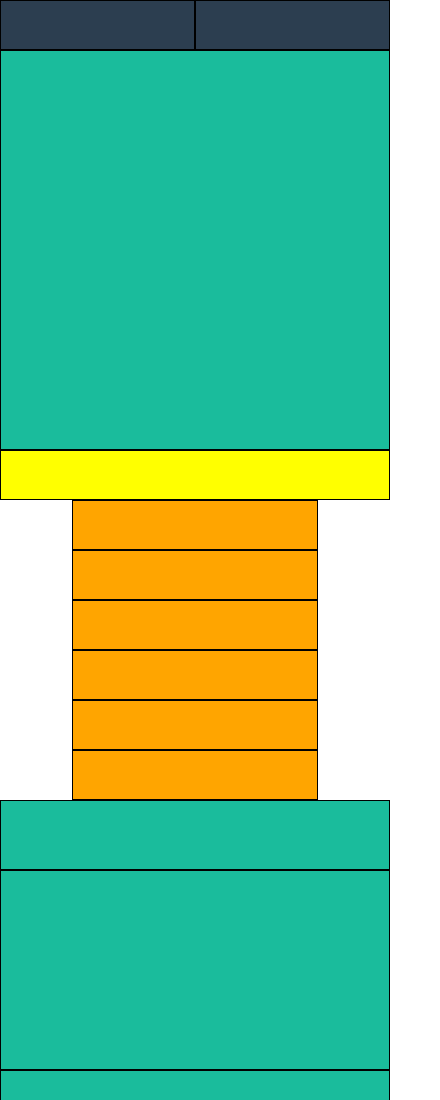
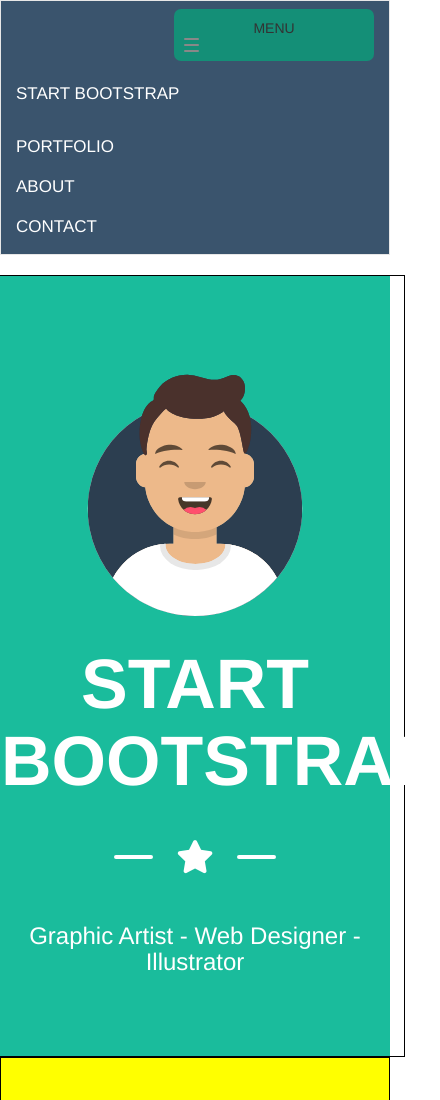
Before and after one commit to Mirko01-rgb/html-css-bootstrap-freelancer, a plain HTML site: page index.html in a window 390 px wide. Shown: the top 1100 px of the page, 440 px wide, since content can reach past the window. Drawn offline with nearby package versions, Linux system fonts and the light colour scheme.

Commit message:
Jumbotron

```diff
--- a/css/style.css
+++ b/css/style.css
@@ -13,23 +13,62 @@
 
 }
 
-
 /* PARTE HEADER */
 
 /* header menù */
-.header-menù .row .col-xs-6{
- background-color: #2C3E50;
+header .container-fluid{
+  background-color: #3A546D;
 }
 
+/* COLOR PORTFOLIO ABOUT CONTACT  E    START BOOTSTRAP*/
+.navbar-default .navbar-nav>li>a, .navbar-default .navbar-brand{
+  color: white;
+  font-size: 17px;
+}
+
+
+
 /* jumbotron */
-.rule-jumbotron .row .col-xs-12{
+.rule-jumbotron{
   background-color: #1ABC9C;
+text-align: center;   /* tutto il contenitore è centrato */
   /* debug */
   min-height: 400px;
 }
 
+.rule-jumbotron img{
+  height: 250px;
+ display: block;
+ margin: 0 auto 30px;
+ margin-top: 90px;
+}
 
+.rule-jumbotron h1{
+  color: white;
+  font-weight: bold;
+  font-size: 70px;
+}
 
+.line{
+  display: inline-block;
+  width: 10%;
+  border: 2px solid white;
+  border-radius: 8px;
+  background-color: white;
+  vertical-align: 10px;
+
+}
+
+.fas{
+  color: white;
+  font-size: 33px;
+  margin: 30px 20px;
+}
+
+.rule-jumbotron h3{
+  color: white;
+  margin-bottom: 80px;
+}
 /* PARTE MAIN */
 
 /* main parte 1 */
@@ -45,9 +84,21 @@
 }
 
 .width{
-  width: 60%;
+  width: 80%;
   margin: 0 auto;
 
+}
+
+.navbar-toggle{
+  border-radius: 7px;
+  background-color:#148F77;
+  border: 0;
+  width: 200px;
+  height:
+}
+
+.navbar-toggle .icon-bar{
+  width:15px;
 }
 
 
--- a/index.html
+++ b/index.html
@@ -3,39 +3,72 @@
   <head>
     <meta charset="utf-8">
     <meta name="viewport" content="width=device-width, initial-scale=1.0 ">
+    <title>prova di selettori avanzati</title>
+    <!-- <link rel="stylesheet" href="https://cdnjs.cloudflare.com/ajax/libs/font-awesome/5.15.2/css/all.min.css"> -->
+    <!-- Latest compiled and minified CSS -->
+    <link rel="stylesheet" href="https://stackpath.bootstrapcdn.com/bootstrap/3.4.1/css/bootstrap.min.css" integrity="sha384-HSMxcRTRxnN+Bdg0JdbxYKrThecOKuH5zCYotlSAcp1+c8xmyTe9GYg1l9a69psu" crossorigin="anonymous">
+    <link rel="stylesheet" href="https://cdnjs.cloudflare.com/ajax/libs/font-awesome/5.15.2/css/all.min.css">
+    <link rel="stylesheet" href="css/style.css">
 
-    <title></title>
-    <link rel="stylesheet" href="https://stackpath.bootstrapcdn.com/bootstrap/3.4.1/css/bootstrap.min.css" integrity="sha384-HSMxcRTRxnN+Bdg0JdbxYKrThecOKuH5zCYotlSAcp1+c8xmyTe9GYg1l9a69psu" crossorigin="anonymous">
-    <link rel="stylesheet" href="css/style.css">
+    <!-- jQuery (necessary for Bootstrap's JavaScript plugins) -->
+    <script src="https://code.jquery.com/jquery-1.12.4.min.js" integrity="sha384-nvAa0+6Qg9clwYCGGPpDQLVpLNn0fRaROjHqs13t4Ggj3Ez50XnGQqc/r8MhnRDZ" crossorigin="anonymous"></script>
+    <!-- Latest compiled and minified JavaScript -->
+    <script src="https://stackpath.bootstrapcdn.com/bootstrap/3.4.1/js/bootstrap.min.js" integrity="sha384-aJ21OjlMXNL5UyIl/XNwTMqvzeRMZH2w8c5cRVpzpU8Y5bApTppSuUkhZXN0VxHd" crossorigin="anonymous"></script>
   </head>
   <body>
 
 
-    <div class="container-fluid">
+
+      <!-- parte di iontestazione -->
       <header>
-        <!-- header menù  -->
-        <section>
-          <div class="header-menù">
-            <div class="row">
+       <!-- componente di BS -->
+       <nav class="navbar navbar-default">
+         <div class="container-fluid">
+           <!-- Brand and toggle get grouped for better mobile display -->
+           <div class="navbar-header">
+             <button type="button" class="navbar-toggle collapsed" data-toggle="collapse" data-target="#bs-example-navbar-collapse-1" aria-expanded="false">
+              <span class="sr-only">Toggle navigation</span>
+              <span>MENU</span>
+              <span class="icon-bar"></span>
+              <span class="icon-bar"></span>
+              <span class="icon-bar"></span>
+            </button>
+            <a class="navbar-brand" href="#">START BOOTSTRAP</a>
+          </div>
 
-              <div class=" col-xs-6 ">
 
-              </div>
+          <!-- Collect the nav links, forms, and other content for toggling -->
+          <ul class="nav navbar-nav navbar-right">
+            <li><a href="#">PORTFOLIO</a></li>
+            <li><a href="#">ABOUT</a></li>
+            <li><a href="#">CONTACT</a></li>
+              <ul class="dropdown-menu">
+                <li><a href="#">Action</a></li>
+                <li><a href="#">Another action</a></li>
+                <li><a href="#">Something else here</a></li>
+                <li role="separator" class="divider"></li>
+                <li><a href="#">Separated link</a></li>
+              </ul>
+            </li>
+          </ul>
+        </div><!-- /.navbar-collapse -->
+                 </div><!-- /.container-fluid -->
+               </nav>
+             </header>
 
-              <div class=" col-xs-6 ">
-
-              </div>
-
-            </div>
-          </div>
-        </section>
 
 
         <!-- Jumbotron -->
         <jumbotron>
-          <div class="rule-jumbotron">
+          <div class="rule-jumbotron ">
             <div class="row">
               <div class="col-xs-12">
+                <img src="img/avataaars.svg" alt="avatar">
+                <h1>START BOOTSTRAP</h1>
+                <div class="line"></div>
+                <i class="fas fa-star"></i>
+                <div class="line"></div>
+                <h3>Graphic Artist - Web Designer - Illustrator</h3>
 
               </div>
 
@@ -43,8 +76,8 @@
 
           </div>
         </Jumbotron>
-      </header>
-    </div>
+
+
 
 
 
```
Also changed, not shown: img/avataaars.svg (added).
